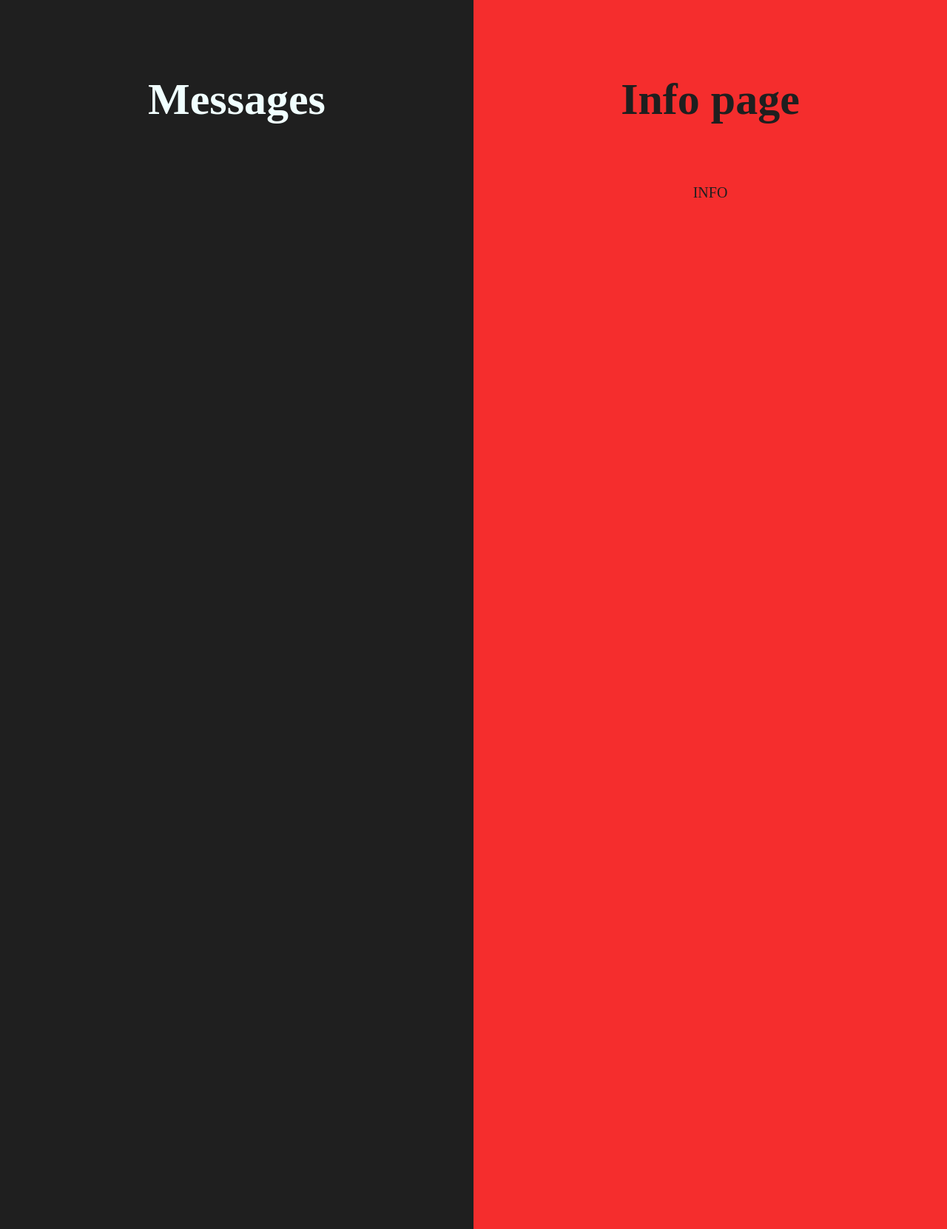
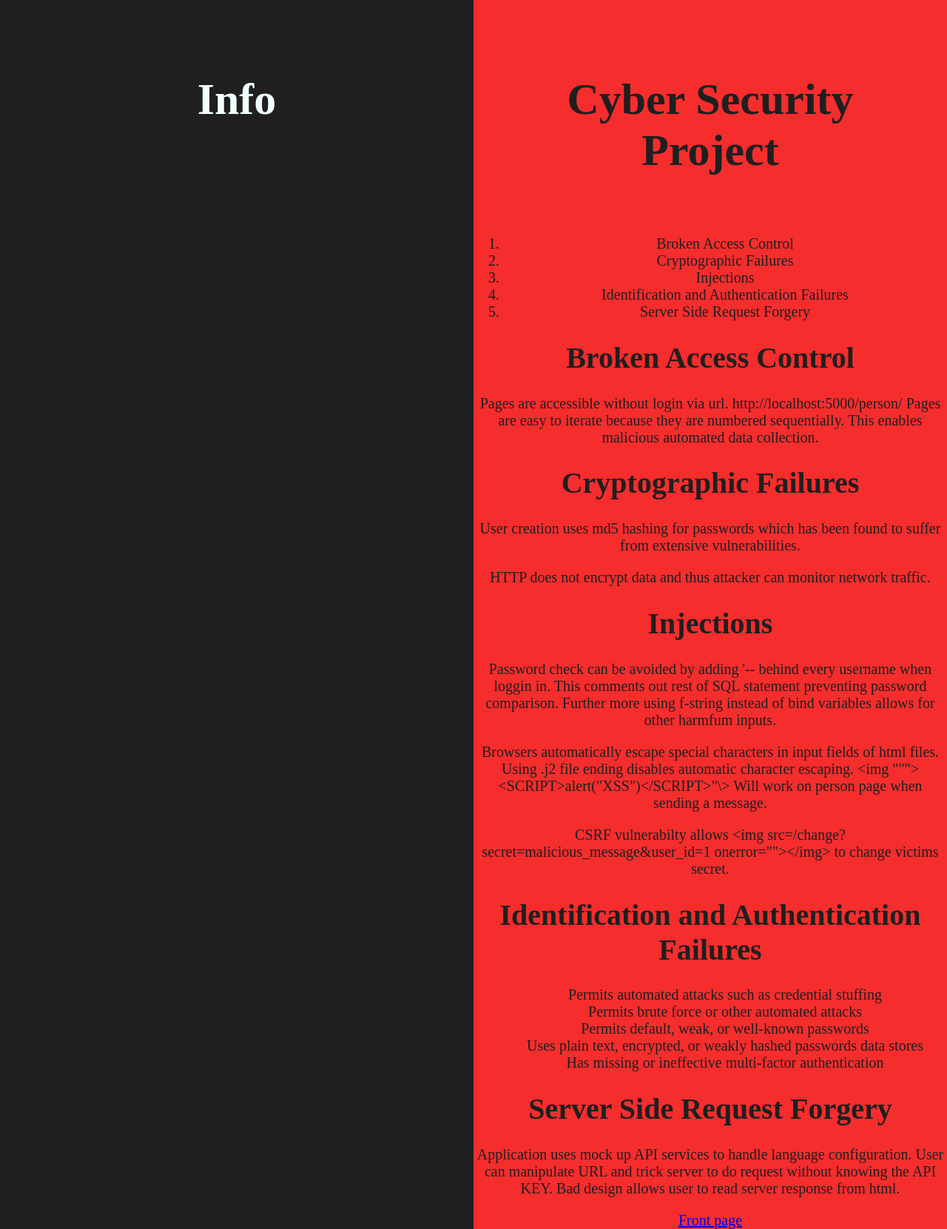
Before and after one commit to EternalAzure/Cyber-Security-Project-1, a Flask app: page /info in a window 1280 px wide. Shown: the whole page at 74% size. Run offline with Flask 2, Linux system fonts and the light colour scheme.

Commit message:
link to info page and link to front page

```diff
--- a/templates/index.html.j2
+++ b/templates/index.html.j2
@@ -39,4 +39,10 @@
     {% endif %}
 </div>
 
+<div class="horizontal">
+    <p>
+        <a href="/info"> Info </a>
+    </p>
+</div>
+
 {% endblock %}
--- a/templates/info.html
+++ b/templates/info.html
@@ -1,17 +1,99 @@
-{% extends "layout.html.j2" %}
+<!DOCTYPE html>
+    <head>
+        <title>Unsecure | Info</title>
+        <link rel="stylesheet" type="text/css" href="/static/style.css"/>
 
-{% block title %}
-    Info
-{% endblock %}
+    </head>
+    <body>
+        <div class="split left">
+            <div class="header">
+                <h1>Info</h1>
+            </div>
+            <section class="v-limit-650 scroll hidden horizontal">
 
-{% block page %}
-    Info page
-{% endblock %}
+            </section>
+        </div>
 
-{% block content %}
+        <div class="split right">
+            <div class="header">
+                <h1>Cyber Security Project</h1>
+            </div>
 
-<div class="horizontal">
-    <p>INFO</p>
-</div>
+            <div class="container">
+                <div class="horizontal">
+                    <ol>
+                        <li>Broken Access Control</li>
+                        <li>Cryptographic Failures</li>
+                        <li>Injections</li>
+                        <li>Identification and Authentication Failures</li>
+                        <li>Server Side Request Forgery</li>
+                    </ol>
+                </div>
 
-{% endblock%}
+                <div class="horizontal">
+                    <h1>Broken Access Control</h1>
+                    <p>
+                        Pages are accessible without login via url. http://localhost:5000/person/<int:id>
+                        Pages are easy to iterate because they are numbered sequentially.
+                        This enables malicious automated data collection.
+                    </p>
+                </div>
+
+                <div class="horizontal">
+                    <h1>Cryptographic Failures</h1>
+                    <p>
+                        User creation uses md5 hashing for passwords which has been found to suffer from extensive vulnerabilities.
+                    </p>
+                    <p>
+                        HTTP does not encrypt data and thus attacker can monitor network traffic.
+                    </p>
+                </div>
+
+                <div class="horizontal">
+                    <h1>Injections</h1>
+                    <p>
+                        Password check can be avoided by adding '-- behind every username when loggin in.
+                        This comments out rest of SQL statement preventing password comparison.
+                        Further more using f-string instead of bind variables allows for other harmfum inputs.
+                    </p>
+                    <p>
+                        Browsers automatically escape special characters in input fields of html files.
+                        Using .j2 file ending disables automatic character escaping.
+                        &ltimg """&gt&ltSCRIPT&gtalert("XSS")&lt/SCRIPT&gt"\&gt Will work on person page when sending a message.
+                    </p>
+                    <p>
+                        CSRF vulnerabilty allows &ltimg src=/change?secret=malicious_message&user_id=1 onerror="">&lt/img> to change victims secret.
+                    </p>
+
+                </div>
+
+                <div class="horizontal">
+                    <h1>Identification and Authentication Failures</h1>
+                    <ul>
+                        <li>Permits automated attacks such as credential stuffing</li>
+                        <li>Permits brute force or other automated attacks</li>
+                        <li>Permits default, weak, or well-known passwords</li>
+                        <li>Uses plain text, encrypted, or weakly hashed passwords data stores</li>
+                        <li>Has missing or ineffective multi-factor authentication</li>
+                    </ul>
+                </div>
+
+                <div class="horizontal">
+                    <h1>Server Side Request Forgery</h1>
+                    <p>
+                        Application uses mock up API services to handle language configuration.
+                        User can manipulate URL and trick server to do request without knowing the API KEY.
+                        Bad design allows user to read server response from html.
+                    </p>
+
+                </div>
+
+                <div class="horizontal">
+                    <p>
+                        <a href="/">Front page</a>
+                    </p>
+                </div>
+            </div>
+        </div>
+    </body>
+</html>
```
Also changed, not shown: requirements.txt (+2 -9 lines), database.db.
